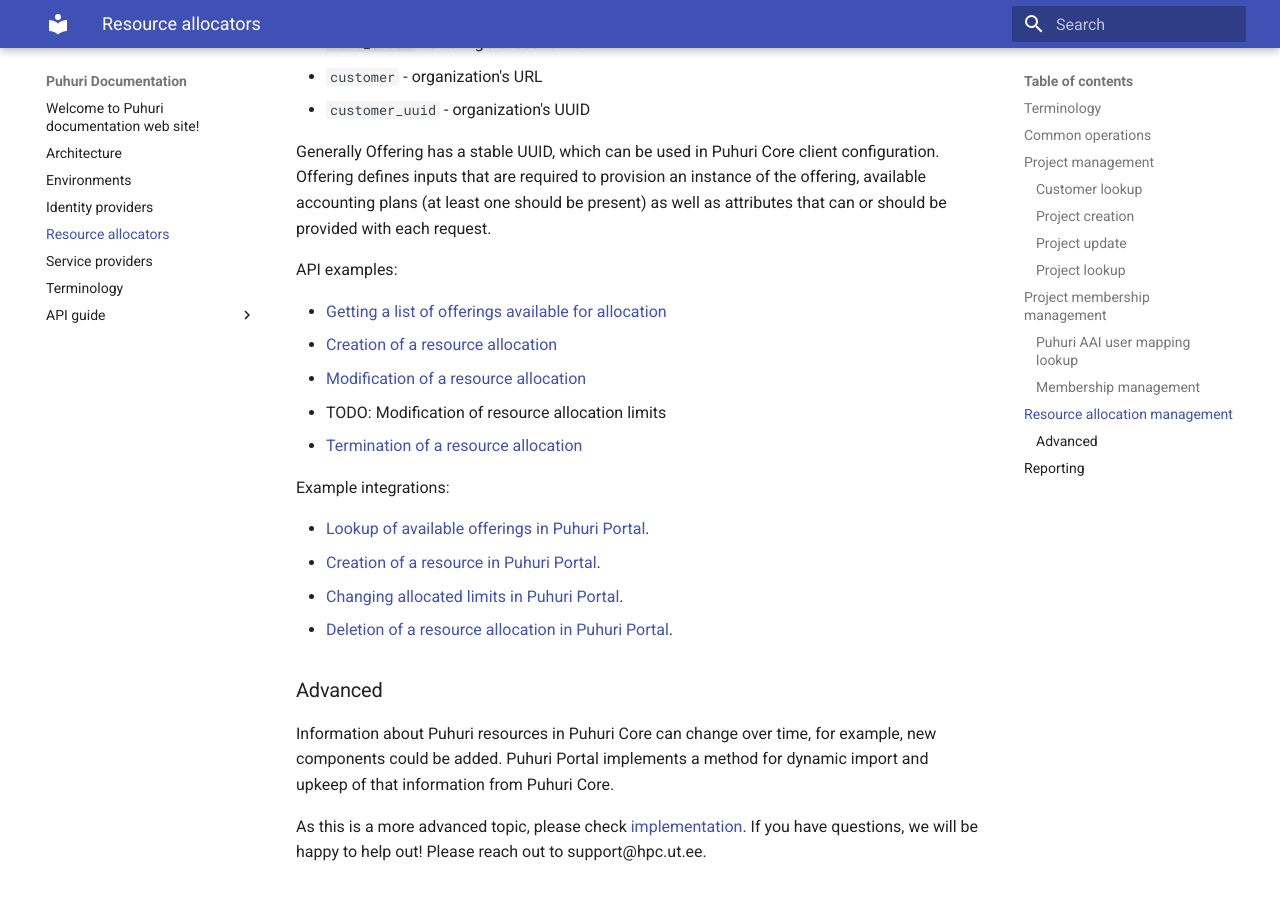
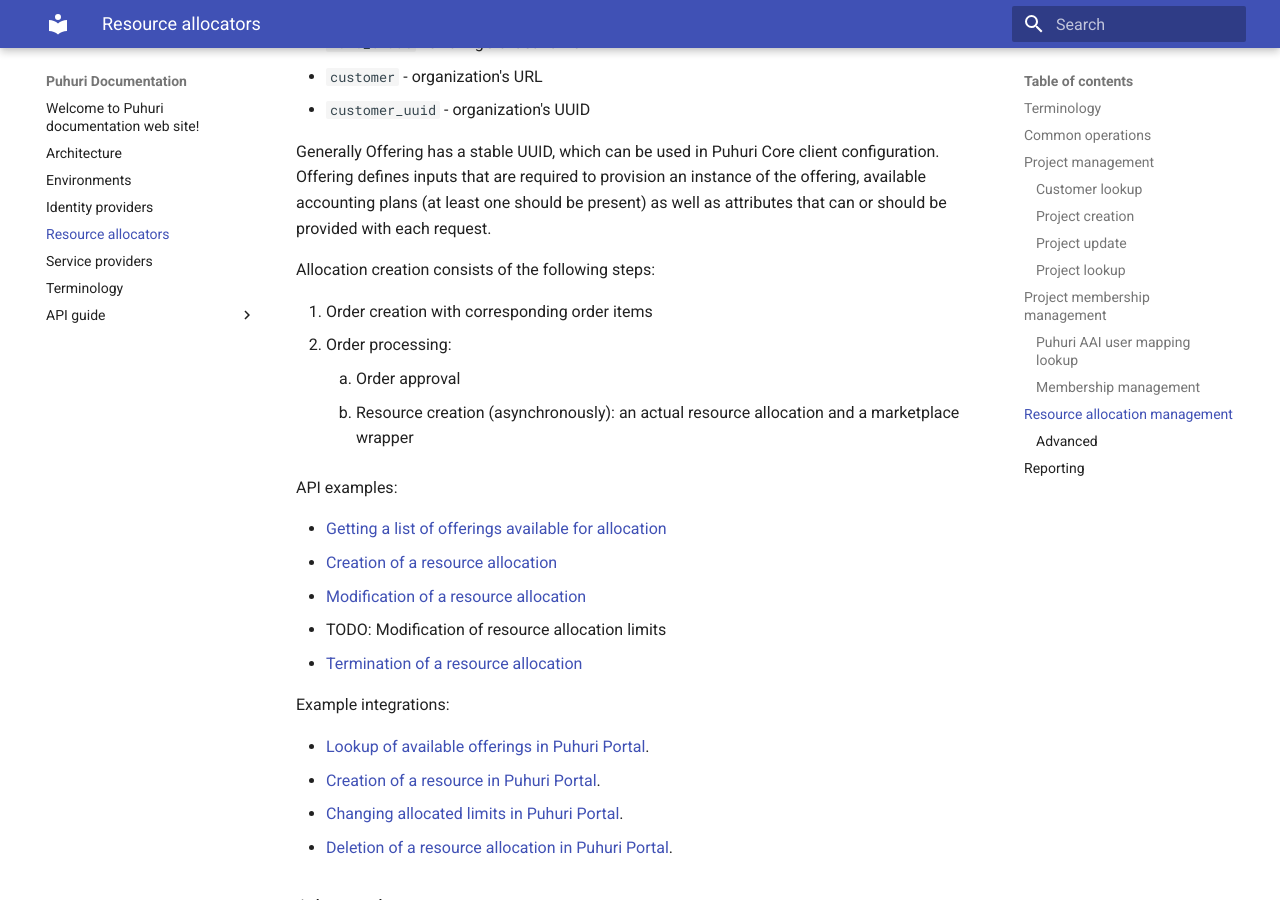
Before and after one commit to neicnordic/puhuri-web, an MkDocs documentation site: the page built from docs/resource-allocators.md, in a window 1280 px wide and 900 px high, scrolled down 4400 px. Built offline with MkDocs 1.6.1 and Material for MkDocs 9.7.7, drawn with Linux system fonts in a browser that asks for light colours.

Commit message:
Add steps

```diff
--- a/docs/resource-allocators.md
+++ b/docs/resource-allocators.md
@@ -167,6 +167,13 @@ Generally Offering has a stable UUID, which can be used in Puhuri Core client co
 that are required to provision an instance of the offering, available accounting plans (at least one should be present)
 as well as attributes that can or should be provided with each request.
 
+Allocation creation consists of the following steps:
+
+1. Order creation with corresponding order items
+2. Order processing:
+    1. Order approval
+    2. Resource creation (asynchronously): an actual resource allocation and a marketplace wrapper
+
 API examples:
 
 - [Getting a list of offerings available for allocation](API guide/resource-allocation-management.md#getting-a-list-of-offerings)
```
Also changed, not shown: docs/API guide/resource-allocation-management.md (+1 -1 lines).
